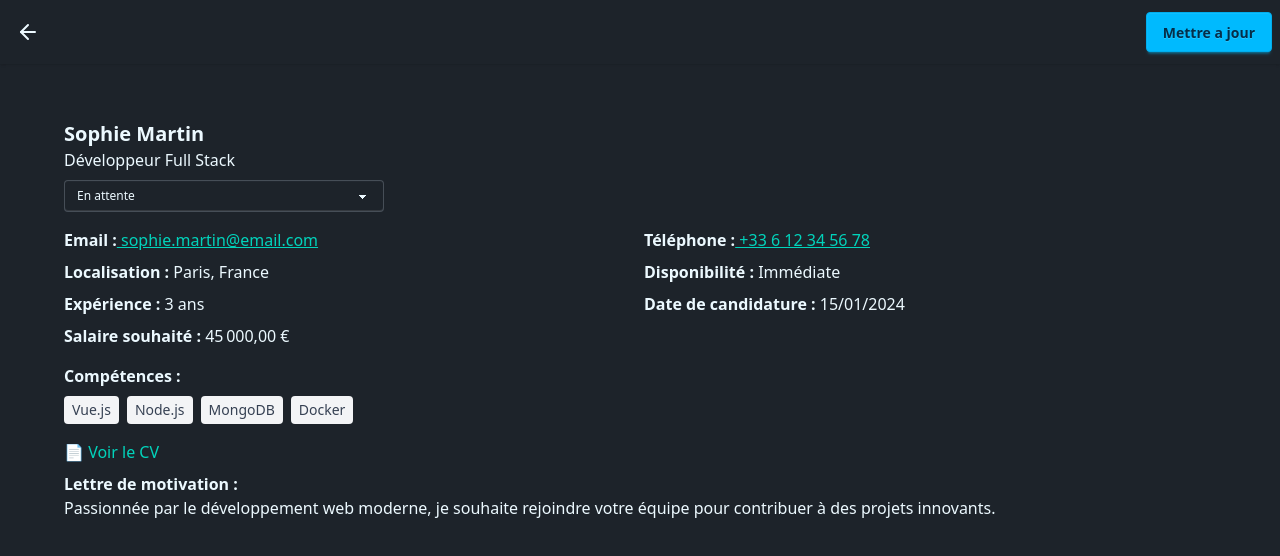
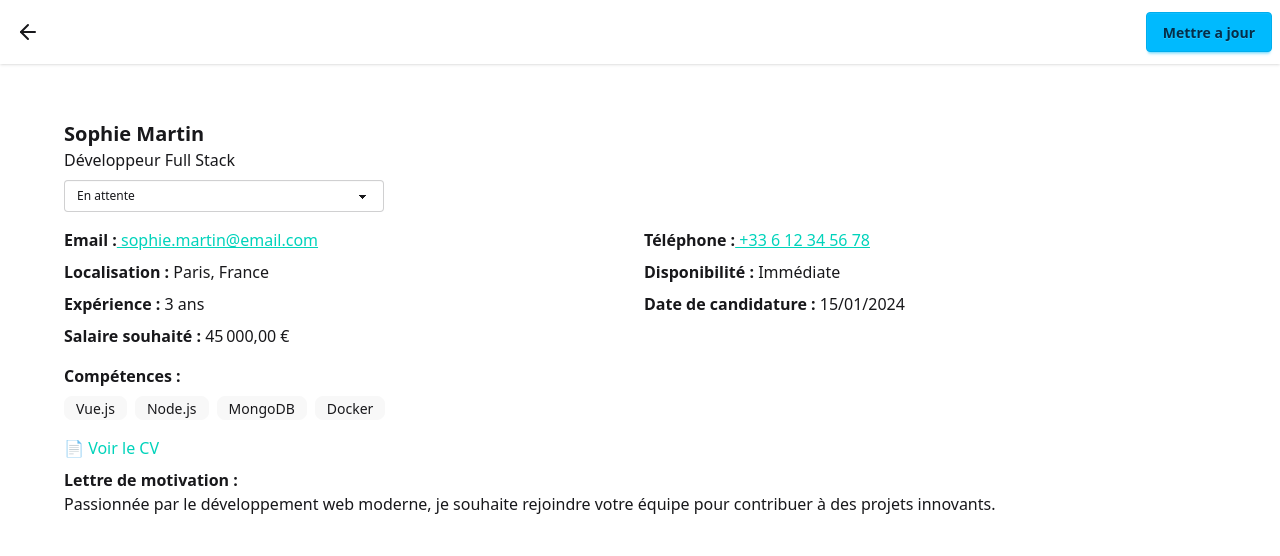
Before and after one commit to chirani/test_technique_sig, a Vue app: page /candidatures/1 in a window 1280 px wide. Shown: the top 556 px of the page. Built offline with nearby package versions, Linux system fonts and the light colour scheme; data requests are answered from the project's data file.

Commit message:
Cleaned up Store issues

```diff
--- a/src/App.vue
+++ b/src/App.vue
@@ -3,4 +3,11 @@
     <RouterView />
   </main>
 </template>
-<script setup lang="ts"></script>
+<script setup lang="ts">
+import { onMounted } from 'vue'
+import { store } from './golabalState'
+
+onMounted(() => {
+  document.documentElement.setAttribute('data-theme', store.Theme)
+})
+</script>
--- a/src/components/Candidat.vue
+++ b/src/components/Candidat.vue
@@ -110,7 +110,7 @@ watch(selectedStatus, () => {
         <li
           v-for="competence in candidature.competences"
           :key="competence"
-          class="rounded bg-gray-100 px-2 py-1 text-sm text-gray-700"
+          class="badge badge-ghost"
         >
           {{ competence }}
         </li>
--- a/src/components/SwapTheme.vue
+++ b/src/components/SwapTheme.vue
@@ -1,26 +1,20 @@
 <script setup lang="ts">
 import { MoonIcon, SunIcon } from 'lucide-vue-next'
-import { toggleThem } from '../golabalState'
+import { store, toggleThem } from '../golabalState'
 import { ref, watch } from 'vue'
 
-const light = ref<boolean>(true)
+const light = ref<boolean>(store.Theme === 'light')
 
-watch(
-  light,
-  () => {
-    let newTheme = light.value ? 'light' : 'dark'
-    document.documentElement.setAttribute('data-theme', newTheme)
-    toggleThem()
-  },
-  { immediate: true }
-)
+watch(light, () => {
+  toggleThem()
+  document.documentElement.setAttribute('data-theme', store.Theme)
+})
 </script>
 
 <template>
   <label class="swap swap-rotate">
-    <input type="checkbox" class="theme-controller" v-model="light" />
-    <SunIcon class="swap-off size-8" />
-
-    <MoonIcon class="swap-on size-8" />
+    <input type="checkbox" v-model="light" />
+    <SunIcon class="swap-on size-8 fill-amber-300" />
+    <MoonIcon class="swap-off size-8" />
   </label>
 </template>
```
